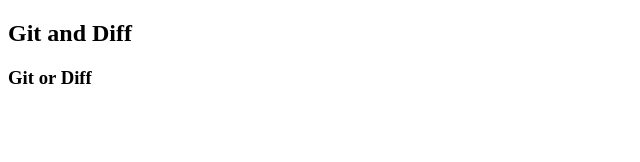
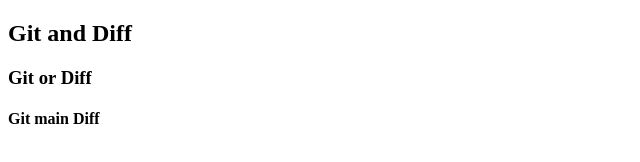
Before and after one commit to Avinash163/Git-Diff-Command, a plain HTML site: page index.html in a window 1280 px wide. Shown: the whole page, without its empty margins (0-640 px from the left). Drawn offline with Linux system fonts and the light colour scheme.

Commit message:
Second Commit

```diff
--- a/index.html
+++ b/index.html
@@ -8,5 +8,6 @@
 <body>
     <h2>Git and Diff</h2>
     <h3>Git or Diff</h3>
+    <h4>Git main Diff</h>
 </body>
 </html>
```
